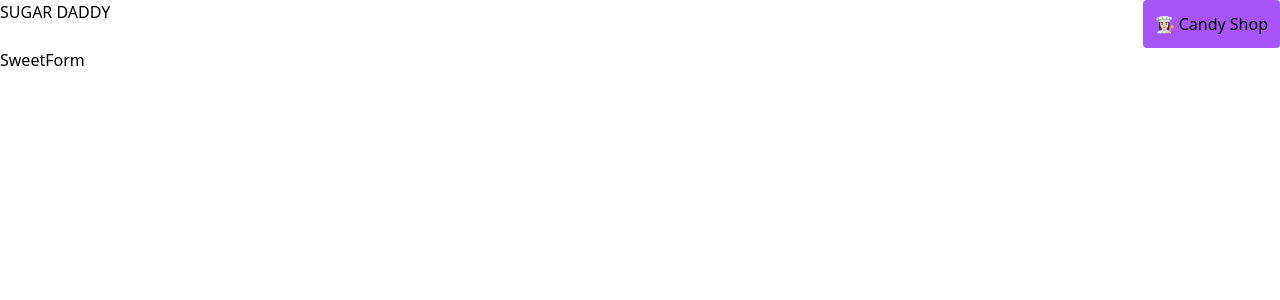
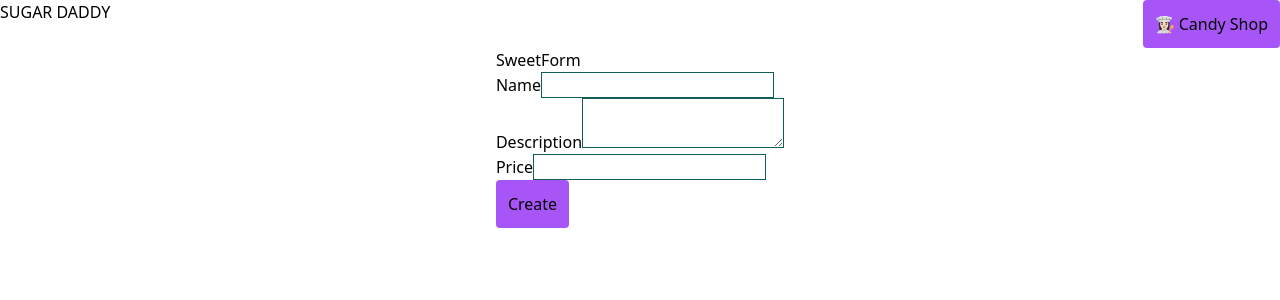
Before and after one commit to a-pyro/sugar-daddy-client, a React (Vite) app: page /behind-the-scenes/create in a window 1280 px wide. Shown: the top 300 px of the page. Built offline with nearby package versions, Linux system fonts and the light colour scheme; no server answers.

Commit message:
feat(sweet form): add create mode in bo

```diff
--- a/src/components/Button.tsx
+++ b/src/components/Button.tsx
@@ -1,11 +1,13 @@
 interface ButtonProps {
   text: string
-  onClick: () => void
+  onClick?: () => void
   customClass?: string
+  isSubmit?: boolean
 }
-const Button = ({ text, onClick, customClass }: ButtonProps) => {
+const Button = ({ text, onClick, customClass, isSubmit }: ButtonProps) => {
   return (
     <button
+      type={isSubmit ? 'submit' : 'button'}
       onClick={onClick}
       className={customClass ?? 'rounded bg-purple-500 border-l-pink-500 p-3'}
     >
--- a/src/components/Loading.tsx
+++ b/src/components/Loading.tsx
@@ -1,5 +1,3 @@
-import React from 'react'
-
 const Loading = () => {
   return <div>Loading... ⏳</div>
 }
--- a/src/containers/backoffice/Backoffice.tsx
+++ b/src/containers/backoffice/Backoffice.tsx
@@ -1,5 +1,3 @@
-import { useQuery } from 'react-query'
-import { getSweets } from '../../services/api/sweets'
 import SweetlistBO from '../sweet-list/SweetlistBO'
 
 const Backoffice = () => {
--- a/src/containers/sweet-list/SweetlistBO.tsx
+++ b/src/containers/sweet-list/SweetlistBO.tsx
@@ -3,7 +3,7 @@ import Button from '../../components/Button'
 import Loading from '../../components/Loading'
 import SweetListItemBO from '../../components/SweetListItemBO'
 import { useRouteNavigation } from '../../router'
-import { getSweets } from '../../services/api/sweets'
+import { httpClient } from '../../services/api/sweets'
 import { SweetResponse } from '../../types'
 
 const SweetlistBO = () => {
@@ -11,7 +11,7 @@ const SweetlistBO = () => {
     data: sweets,
     isError,
     isLoading,
-  } = useQuery<SweetResponse[]>('sweets', getSweets)
+  } = useQuery<SweetResponse[]>('sweets', httpClient.getSweets)
   const navigate = useRouteNavigation()
   if (isLoading) return <Loading />
   if (isError)
--- a/src/containers/sweet-list/SweetlistHome.tsx
+++ b/src/containers/sweet-list/SweetlistHome.tsx
@@ -3,7 +3,7 @@ import { useQuery } from 'react-query'
 import Button from '../../components/Button'
 import Loading from '../../components/Loading'
 import SweetCard from '../../components/SweetCard'
-import { getSweets } from '../../services/api/sweets'
+import { httpClient } from '../../services/api/sweets'
 import { SweetResponse } from '../../types'
 
 /*
@@ -19,7 +19,7 @@ const SweetlistPage = () => {
     data: sweets,
     isError,
     isLoading,
-  } = useQuery<SweetResponse[]>('sweets', getSweets)
+  } = useQuery<SweetResponse[]>('sweets', httpClient.getSweets)
 
   const today = new Date()
 
--- a/src/forms/SweetForm.tsx
+++ b/src/forms/SweetForm.tsx
@@ -1,5 +1,91 @@
+import { useState, useEffect } from 'react'
+import { useMutation, useQuery } from 'react-query'
+import { useParams } from 'react-router'
+import { useLocation } from 'react-router'
+import Button from '../components/Button'
+import { useRouteNavigation } from '../router'
+import { httpClient } from '../services/api/sweets'
+import { SweetResponse } from '../types'
+
 const SweetForm = () => {
-  return <div>SweetForm</div>
+  const params = useParams()
+  const { pathname } = useLocation()
+  const navigate = useRouteNavigation()
+  const isCreate = pathname.includes('create')
+  const btnText = isCreate ? 'Create' : 'Update'
+  const httpFunction = isCreate
+    ? httpClient.createSweet
+    : httpClient.updateSweet
+
+  const [name, setName] = useState<string | undefined>()
+  const [description, setDescription] = useState<string | undefined>()
+  const [price, setPrice] = useState<number | undefined>()
+
+  const mutation = useMutation((sweet: SweetResponse) => httpFunction(sweet), {
+    onSuccess: () => {
+      console.log('submitted 🚣🏻‍♂️')
+      navigate('/behind-the-scenes')
+    },
+    onError: () => {
+      console.log('error')
+    },
+  })
+
+  useEffect(() => {
+    if (isCreate) return
+    const { data } = useQuery('sweet', () => httpClient.getSweet(params.id!))
+    if (!data) return // TODO handle error
+    setName(data.name)
+    setDescription(data.description)
+    setPrice(data.price)
+  }, [])
+
+  const handleSubmit = (event: React.FormEvent<HTMLFormElement>) => {
+    event.preventDefault()
+    if (!name || !description || !price) return
+    mutation.mutate({ name, description, price } as SweetResponse)
+  }
+
+  return (
+    <div className='flex justify-center content-center'>
+      <form onSubmit={handleSubmit}>
+        <div>SweetForm</div>
+        <div>
+          <label htmlFor='name'>Name</label>
+          <input
+            className='border-teal-800 border'
+            type='text'
+            name='name'
+            id='name'
+            value={name}
+            onChange={(event) => setName(event.target.value)}
+          />
+        </div>
+        <div>
+          <label htmlFor='description'>Description</label>
+          <textarea
+            className='border-teal-800 border'
+            name='description'
+            id='description'
+            value={description}
+            onChange={(event) => setDescription(event.target.value)}
+          />
+        </div>
+        <div>
+          <label htmlFor='price'>Price</label>
+          <input
+            className='border-teal-800 border'
+            type='number'
+            name='price'
+            id='price'
+            value={price}
+            onChange={(event) => setPrice(Number(event.target.value))}
+          />
+        </div>
+        <Button isSubmit text={btnText} />
+      </form>
+    </div>
+  )
 }
 
 export default SweetForm
--- a/src/services/api/sweets.ts
+++ b/src/services/api/sweets.ts
@@ -1,7 +1,49 @@
+import { Sweet } from './../../types/index'
 import { API_URL } from '../../env'
 import { SweetResponse } from '../../types'
 
-export async function getSweets(): Promise<SweetResponse[]> {
+async function getSweets(): Promise<SweetResponse[]> {
   const response = await fetch(`${API_URL}/sweets`)
   return await response.json()
 }
+
+async function createSweet(sweet: Sweet): Promise<SweetResponse> {
+  const response = await fetch(`${API_URL}/sweets`, {
+    method: 'POST',
+    headers: {
+      'Content-Type': 'application/json',
+    },
+    body: JSON.stringify(sweet),
+  })
+  return await response.json()
+}
+
+async function deleteSweet(id: string): Promise<void> {
+  await fetch(`${API_URL}/sweets/${id}`, {
+    method: 'DELETE',
+  })
+}
+
+async function updateSweet(sweet: SweetResponse): Promise<SweetResponse> {
+  const response = await fetch(`${API_URL}/sweets/${sweet._id}`, {
+    method: 'PUT',
+    headers: {
+      'Content-Type': 'application/json',
+    },
+    body: JSON.stringify(sweet),
+  })
+  return await response.json()
+}
+
+async function getSweet(id: string): Promise<SweetResponse> {
+  const response = await fetch(`${API_URL}/sweets/${id}`)
+  return await response.json()
+}
+
+export const httpClient = {
+  getSweets,
+  createSweet,
+  deleteSweet,
+  updateSweet,
+  getSweet,
+}
```
